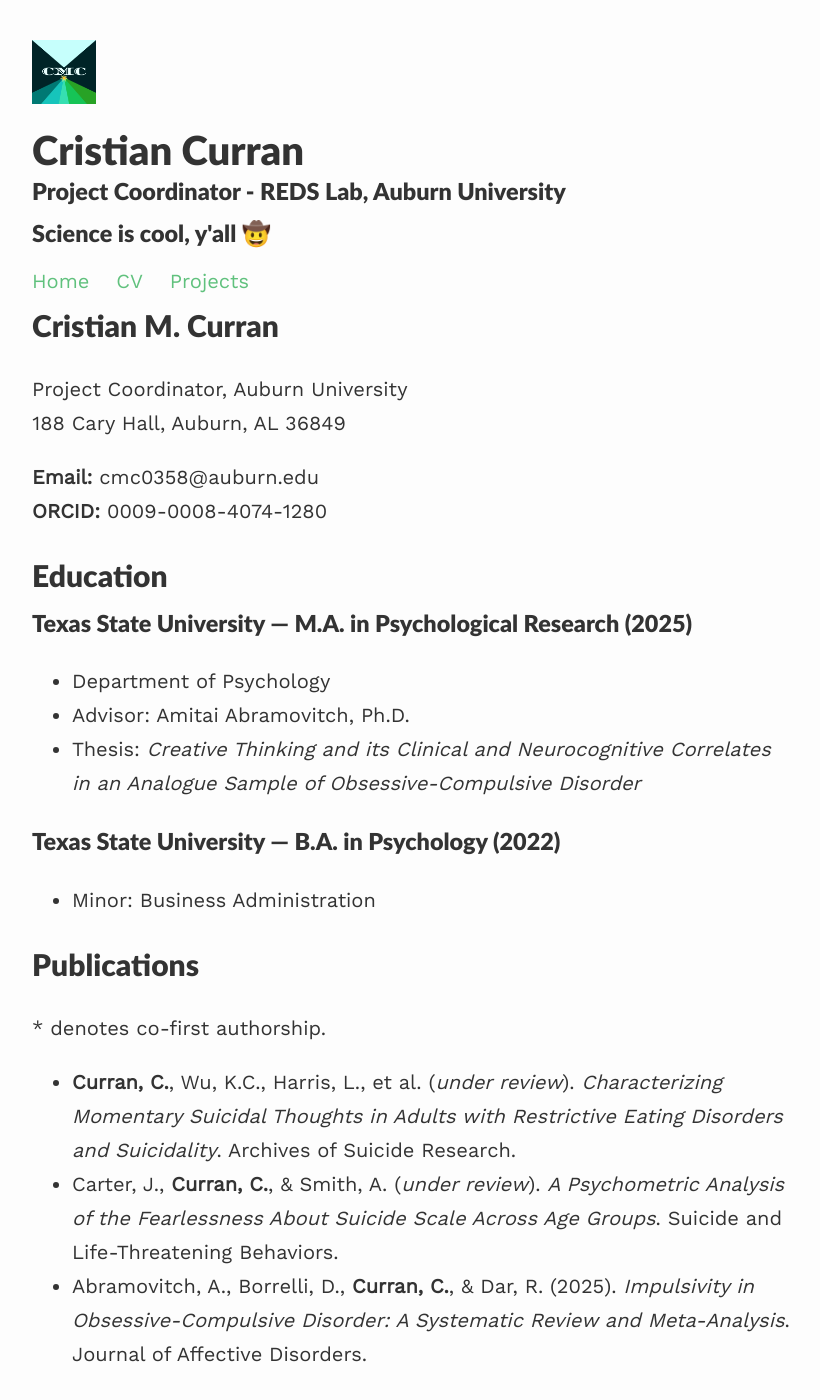
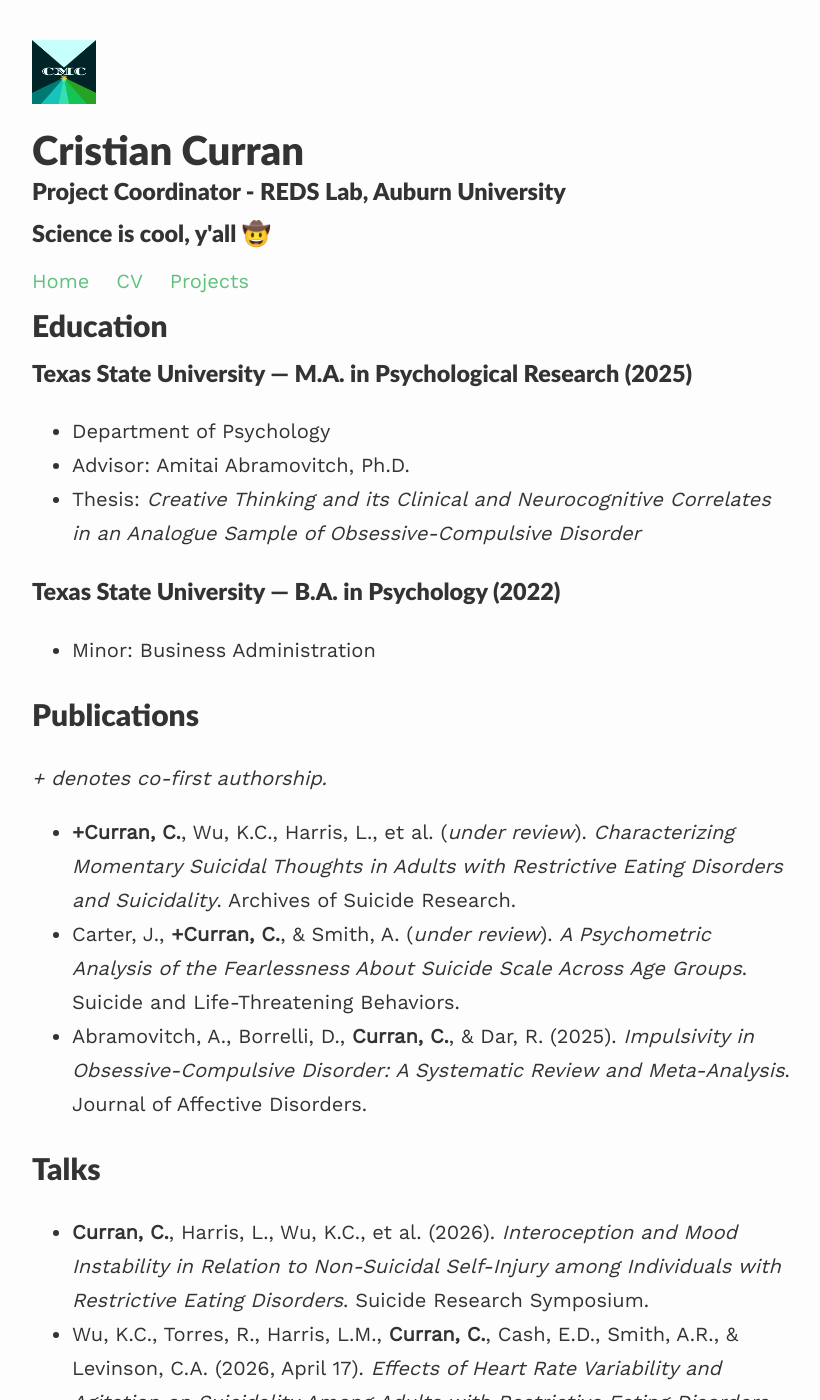
Before and after one commit to cmcurran410/cmcurran410.github.io, a Jekyll site: the page built from _pages/cv.md, in a window 1280 px wide and 1400 px high. Shown: the whole window, without its empty margins (228-1048 px from the left). Built offline with Jekyll 4.4.1, drawn with Linux system fonts in a browser that asks for light colours.

Commit message:
Tweaked CV formatting

```diff
--- a/_pages/cv.md
+++ b/_pages/cv.md
@@ -5,13 +5,6 @@ permalink: /cv/
 published: true
 ---
 
-# Cristian M. Curran
-
-Project Coordinator, Auburn University
-188 Cary Hall, Auburn, AL 36849
-
-**Email:** cmc0358@auburn.edu
-**ORCID:** 0009-0008-4074-1280
 
 ## Education
 
@@ -25,18 +18,21 @@ Project Coordinator, Auburn University
 
 - Minor: Business Administration
 
+
 ## Publications
 
-\* denotes co-first authorship.
+*\+ denotes co-first authorship.*
 
-- **Curran, C.**, Wu, K.C., Harris, L., et al. (*under review*). *Characterizing Momentary Suicidal Thoughts in Adults with Restrictive Eating Disorders and Suicidality*. Archives of Suicide Research.
-- Carter, J., **Curran, C.**, & Smith, A. (*under review*). *A Psychometric Analysis of the Fearlessness About Suicide Scale Across Age Groups*. Suicide and Life-Threatening Behaviors.
+- **+Curran, C.**, Wu, K.C., Harris, L., et al. (*under review*). *Characterizing Momentary Suicidal Thoughts in Adults with Restrictive Eating Disorders and Suicidality*. Archives of Suicide Research.
+- Carter, J., **+Curran, C.**, & Smith, A. (*under review*). *A Psychometric Analysis of the Fearlessness About Suicide Scale Across Age Groups*. Suicide and Life-Threatening Behaviors.
 - Abramovitch, A., Borrelli, D., **Curran, C.**, & Dar, R. (2025). *Impulsivity in Obsessive-Compulsive Disorder: A Systematic Review and Meta-Analysis*. Journal of Affective Disorders.
+
 
 ## Talks
 
 - **Curran, C.**, Harris, L., Wu, K.C., et al. (2026). *Interoception and Mood Instability in Relation to Non-Suicidal Self-Injury among Individuals with Restrictive Eating Disorders*. Suicide Research Symposium.
 - Wu, K.C., Torres, R., Harris, L.M., **Curran, C.**, Cash, E.D., Smith, A.R., & Levinson, C.A. (2026, April 17). _Effects of Heart Rate Variability and Agitation on Suicidality Among Adults with Restrictive Eating Disorders_ \[Data Blitz/Talk\]. Suicide Research Symposium (SRS).
+
 
 ## Conference Presentations
 
@@ -57,6 +53,7 @@ _Regional Conferences:_
 - Shepard, M., **Curran, C.**, Solis, A., Buchanan, A., Deason, R. (2023, October 7). _Examining music-related enhancements for source memory and confidence judgments._ \[Poster Presentation\]. ARMADILLO Conference, San Marcos, TX.
 - Shepard, M., Solis, A., **Curran, C.**, Conway, G., Deason, R. (2023, March 31). _Using music to enhance source memory for new information._ \[Poster Presentation\]. Southwestern Psychological Association Convention, Frisco, TX.
 
+
 ## Scholarships and Grants
 
 **Texas State Tuition Grant**
@@ -67,6 +64,7 @@ $1,950 awarded per semester to graduate students demonstrating financial need.
 $1,100 awarded to students demonstrating financial need.
 09/**2021**
 
+
 ## Academic Awards
 
 **Academic Excellence Award**
@@ -76,6 +74,7 @@ Awarded to psychology students who have demonstrated exceptional academic perfor
 **Dean’s List**
 Awarded to undergraduate students with a 3.5+ GPA for that semester.
 05/**2019**, 05/**2022**, 12/**2022**
+
 
 ## Research Experience
 
@@ -113,6 +112,7 @@ Texas State University, San Marcos, TX
 _PI:_ Melinda Villagran, Ph.D.; Elizabeth Ekren, Ph.D.
 _Focus:_ Interdisciplinary approach to examining contributors to healthcare access and quality, particularly in rural Texas using large-scale multi-organizational studies.
 06/**2024 –**08/**2024**
+
 
 ## Teaching Experience
 
@@ -162,12 +162,14 @@ Texas State University, San Marcos, TX
 _Instructor:_ Rebecca Deason, Ph.D. (25 undergraduate students)
 01/**2024 –** 05/**2024**
 
+
 ## Clinical Experience
 
 **Rehabilitation Educator**
 Rehab Without Walls, Kingsbury, TX
 _Description:_ Facilitated prescribed cognitive and physical exercises for geriatric clients with traumatic brain injuries (TBIs) and assisted clients with activities of daily living (ADLs).
 01/**2023 –** 09**/2023**
+
 
 ## Projects
 
@@ -185,6 +187,7 @@ _Purpose:_ To teach and promote open science methods in neuroscience using tools
 _Project:_ [TLDR](https://github.com/cmcurran410/tldr2024): A proof-of-concept Python application that utilizes machine learning to compile Zotero libraries and display summarized information.
 08/**2024**
 
+
 ## Organization Memberships
 
 **Clinical Psychological Science Special Interest Group**
@@ -199,6 +202,7 @@ _Member_
 _Historian—Texas State University Chapter_
 11/**2021 – Present**
 _05/2022 – 12/2022_
+
 
 ## Volunteer Experience
 
@@ -226,6 +230,7 @@ _Mock Interviewer_
 _Poster Judge_
 03/**2026**
 
+
 ## Relevant Skills
 
 - SPSS Statistics
@@ -242,13 +247,17 @@ _Poster Judge_
 - REDCap Surveys
 - Suicide Risk Assessments
 
+
 ## Languages
 
 - English
-_Native_
+
+    _Native_
 
 - Spanish
-_Native_
+
+    _Native_
+
 
 ## Links
 
```
